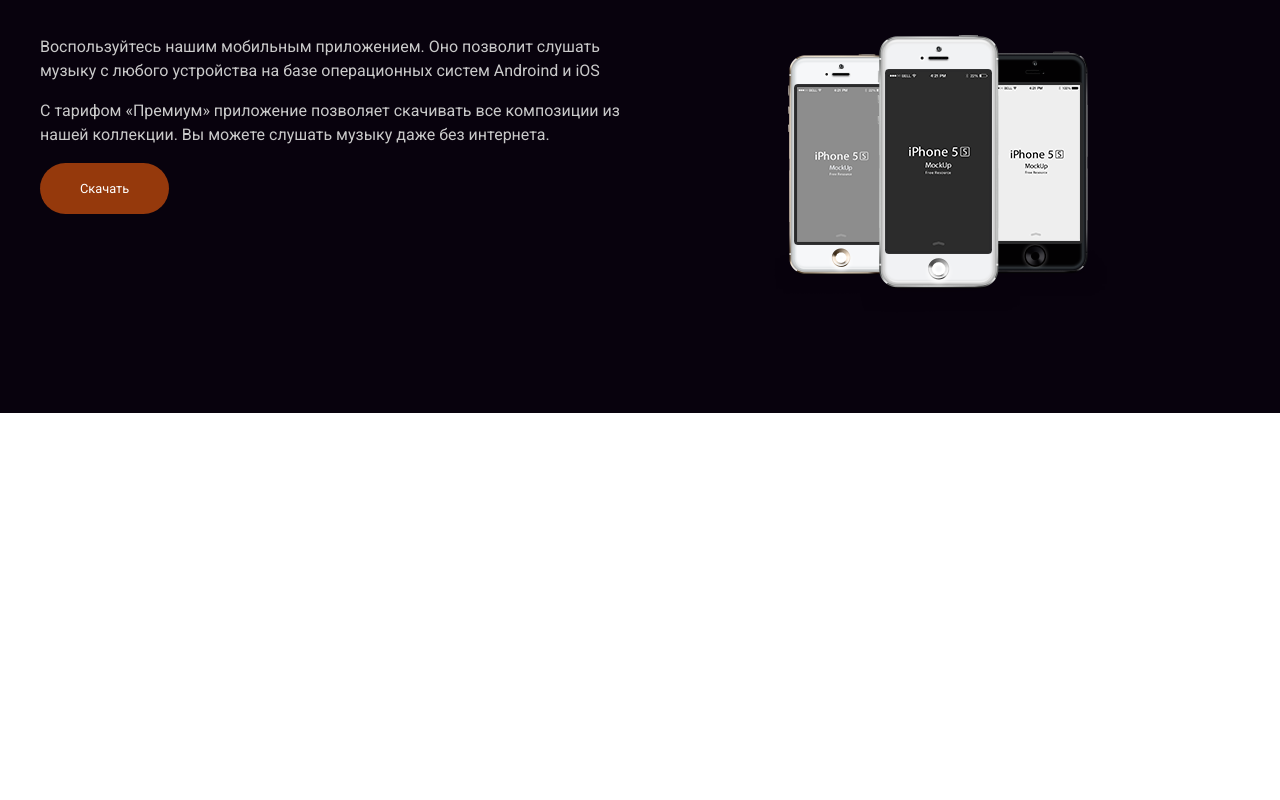
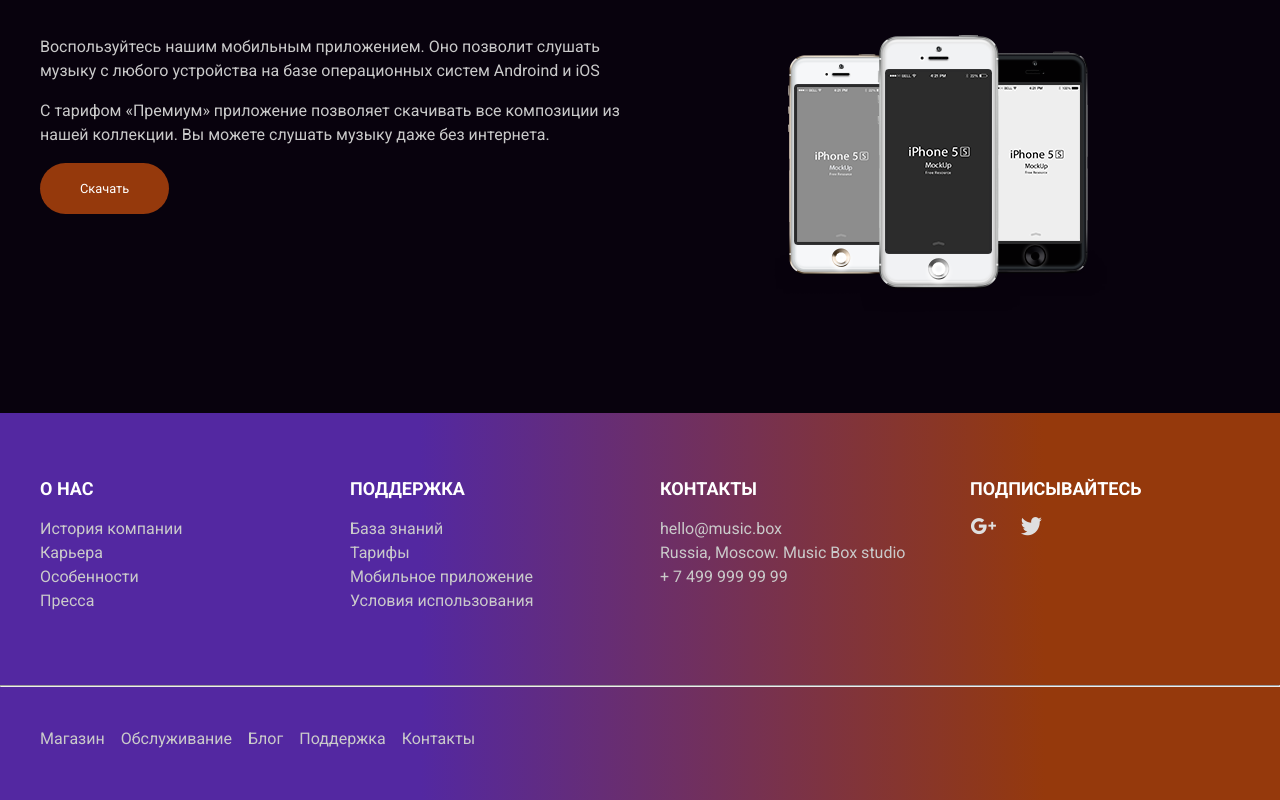
Before and after one commit to cherezen/layout-designer-positioning-project-56, a website: page src/index.html in a window 1280 px wide. Shown: the part 2686-3486 px from the top of the page. Before the commit the page ends 3099 px from the top, so only its background shows below. Drawn offline with Linux system fonts and the light colour scheme.

Commit message:
added footer

```diff
--- a/src/index.html
+++ b/src/index.html
@@ -153,5 +153,56 @@
       </div>
     </div>
   </section>
+  <footer class="footer">
+    <div class="container">
+      <div class="footer__wrapper">
+        <div class="footer__column column">
+          <h2>О нас</h2>
+          <div class="column__list">
+            <a class="column__item">История компании</a>
+            <a class="column__item">Карьера</a>
+            <a class="column__item">Особенности</a>
+            <a class="column__item">Пресса</a>
+          </div>
+        </div>
+        <div class="footer__column column">
+          <h2>Поддержка</h2>
+          <div class="column__list">
+            <a class="column__item">База знаний</a>
+            <a class="column__item">Тарифы</a>
+            <a class="column__item">Мобильное приложение</a>
+            <a class="column__item">Условия использования</a>
+          </div>
+        </div>
+        <div class="footer__column column">
+          <h2>Контакты</h2>
+          <div class="column__list">
+            <a class="column__item">hello@music.box</a>
+            <a class="column__item">Russia, Moscow. Music Box studio</a>
+            <a class="column__item">+ 7 499 999 99 99</a>
+          </div>
+        </div>
+        <div class="footer__column column">
+          <h2>Подписывайтесь</h2>
+          <div class="column__list icons">
+            <a class="column__item icon icon_1"></a>
+            <a class="column__item icon icon_2"></a>
+          </div>
+        </div>
+      </div>
+    </div>
+    <hr>
+    <div class="container">
+      <div class="footer__menu">
+        <ul class="footer__menu-list">
+          <a class="footer__menu-item">Магазин</a>
+          <a class="footer__menu-item">Обслуживание</a>
+          <a class="footer__menu-item">Блог</a>
+          <a class="footer__menu-item">Поддержка</a>
+          <a class="footer__menu-item">Контакты</a>
+        </ul>
+      </div>
+    </div>
+  </footer>
 </body>
 </html>
--- a/src/scss/app.scss
+++ b/src/scss/app.scss
@@ -5,3 +5,4 @@
 @import "page-pricing";
 @import "page-news";
 @import "page-app";
+@import "footer";
--- /dev/null
+++ b/src/scss/footer.scss
@@ -0,0 +1,66 @@
+.footer {
+  padding: 62px 0 49px;
+  background: linear-gradient(89.75deg, #5328a1 32.83%, #95390c 81.56%);
+  &__wrapper {
+    margin-bottom: 72px;
+    display: flex;
+    justify-content: space-between;
+  }
+  h2 {
+    font-size: 18px;
+    line-height: 27px;
+    text-align-last: left;
+  }
+  &__menu {
+    margin-top: 40px;
+  }
+  &__menu-list {
+    display: flex;
+    column-gap: 16px;
+  }
+}
+.column {
+  width: 270px;
+  &__list {
+    margin-top: 15px;
+  }
+  &__item {
+    display: block;
+    font-size: 16px;
+    line-height: 24px;
+    text-decoration: none;
+  }
+}
+.icons {
+  display: flex;
+  column-gap: 24px;
+  align-items: center;
+}
+.icon {
+  &_1 {
+    width: 26px;
+    height: 17px;
+    background: url('../images/Google+.png') center center / cover no-repeat;
+  }
+  &_2 {
+    width: 22px;
+    height: 19px;
+    background: url('../images/Twitter.png') center center / cover no-repeat;
+  }
+}
+hr {
+  background-color: $grey;
+}
+
+@media(max-width: 1239px) {
+  .footer {
+    &__wrapper {
+      flex-direction: column;
+      row-gap: 30px;
+    }
+    &__menu-list {
+      flex-direction: column;
+      row-gap: 16px;
+    }
+  }
+}
```
Also changed, not shown: src/css/app.css, src/css/footer.css (added), 2 other files.
